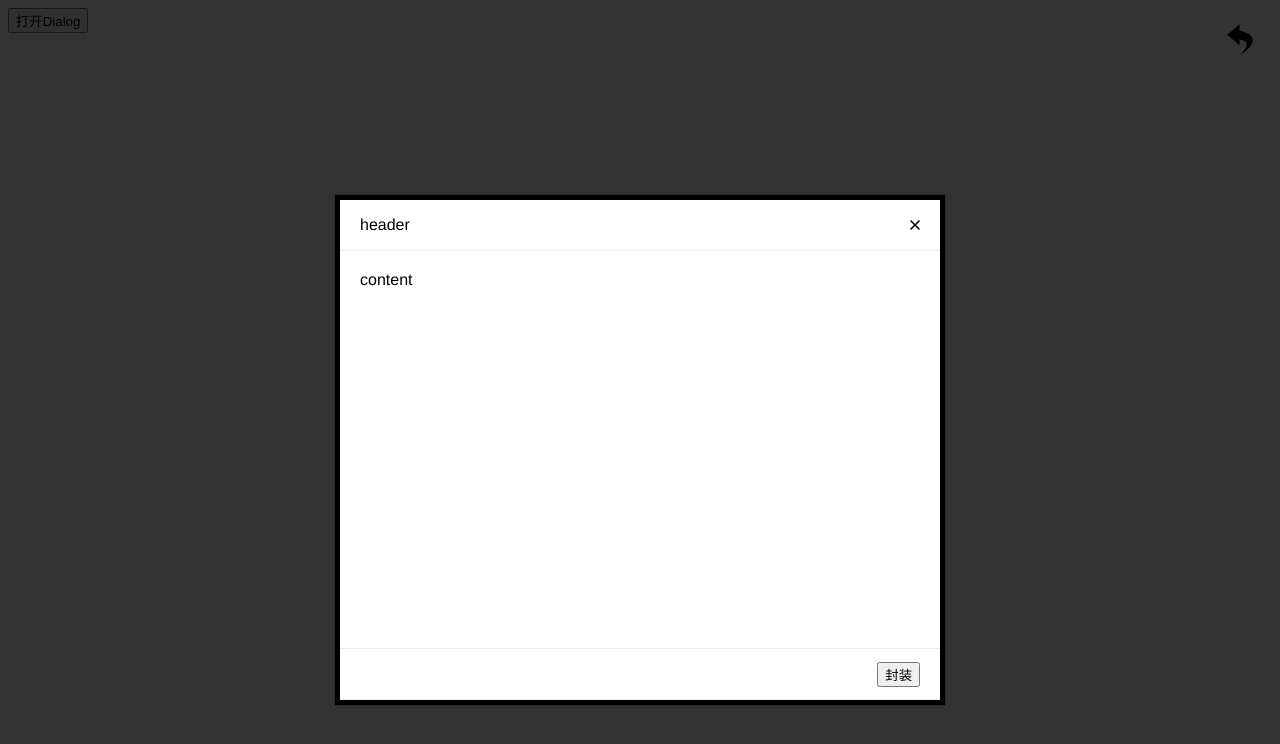
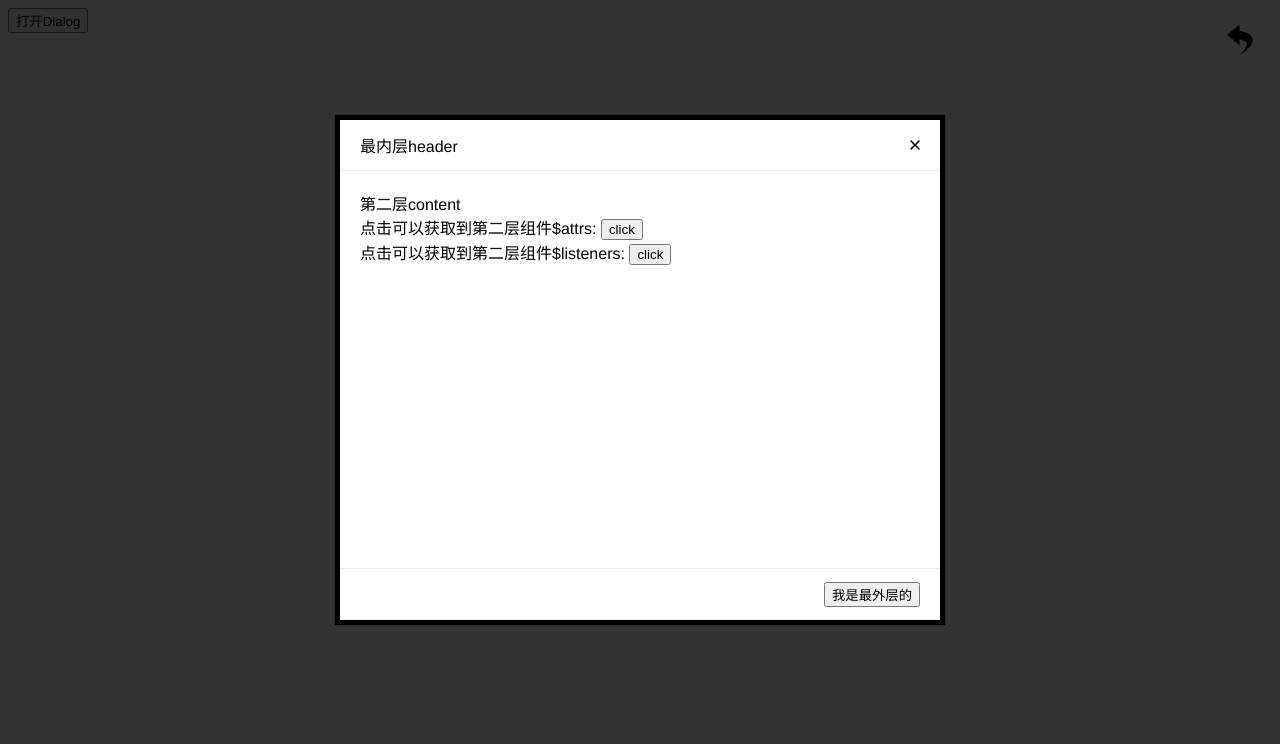
Before and after one commit to llaiwenbin/vue-tech, a Vue app: page /#/secDialog in a window 1280 px wide. Both pictures are taken after a click on the button "打开Dialog". Shown: the top 744 px of the page. Built offline with nearby package versions, Linux system fonts and the light colour scheme.

Commit message:
尝试到inheritAttrs

```diff
--- a/src/globalComponent/dialog/index.vue
+++ b/src/globalComponent/dialog/index.vue
@@ -2,7 +2,8 @@
   <div class="dialog-bg" v-show="visible">
     <div class="dialog-box">
       <div class="dialog-box-titile">
-                <span>header</span>
+        <slot name="header">
+          <span>最内层header</span>
           <svg
             t="1599024123848"
             class="icon"
@@ -20,9 +21,10 @@
               p-id="2375"
             />
           </svg>
+        </slot>
       </div>
       <div class="dialog-box-content">
-                <slot name="content">content</slot>
+        <slot name="content">最内层content</slot>
       </div>
       <div class="dialog-box-foot">
         <slot name="foot">
@@ -55,6 +57,7 @@ export default {
       this.$_close();
     },
     $_close() {
+      // update:属性 发生变化的时候会触发.sync 属性变化
       this.$emit("update:visible", false);
     },
   },
@@ -72,7 +75,7 @@ export default {
     left: calc(50% - 300px);
     position: absolute;
     background: #fff;
-        top: 200px;
+    top: 15%;
     width: 600px;
     height: 500px;
     display: flex;
--- a/src/globalComponent/dialog/secDialog.vue
+++ b/src/globalComponent/dialog/secDialog.vue
@@ -1,31 +1,54 @@
 <template>
+  <Dialog v-bind="$attrs" v-on="$listeners">
+    <template #header>
+      <slot name="header"></slot>
+    </template>
+    <template #content>
+      <slot name="content">
+        <div>第二层content</div>
         <div>
-        <button @click="showDialog">打开Dialog</button>
-        <Dialog :visible.sync="visible" @confirm="confirm" @close="close">
+          点击可以获取到第二层组件$attrs:
+          <button @click="logAttrs">click</button>
+        </div>
+
+        <div>
+          点击可以获取到第二层组件$listeners:
+          <button @click="logListeners">click</button>
+        </div>
+      </slot>
+    </template>
     <template #foot>
-                <button>封装</button>
+      <slot name="foot">
+        <button>第二层foot</button>
+      </slot>
     </template>
   </Dialog>
-    </div>
 </template>
 <script>
 import Dialog from "./index.vue";
 export default {
+  // 默认为true 此时外部传入的都可以在HTML上看到这个属性，设置为false时，只有没有被props的才会在本层的HTML标签属性显示。被props的没有必要显示
+
+  // 组件将不会把未被注册的props呈现为普通的HTML属性。但是在组件里我们可以通过其$attrs可以获取到没有使用的注册属性
+  // 通过设置 inheritAttrs 到 false，这些默认行为将会被去掉
+  //   inheritAttrs: false,
   name: "secDialog",
   data() {
-        return {
-            visible: false,
-        };
+    return {};
   },
+  props: ["isProps"],
   methods: {
-        showDialog() {
-            this.visible = true;
-        },
     confirm() {
-            console.log("确认");
+      console.log("第二层确认");
     },
     close() {
-            console.log("取消");
+      console.log("第二层取消");
+    },
+    logAttrs() {
+      console.log(this.$attrs);
+    },
+    logListeners() {
+      console.log(this.$listeners);
     },
   },
   components: {
--- a/src/view/secDialog.vue
+++ b/src/view/secDialog.vue
@@ -1,15 +1,21 @@
 <template>
   <div>
     <button @click="showDialog">打开Dialog</button>
-        <Dialog :visible.sync="visible" @confirm="confirm" @close="close">
+    <Dialog
+      :visible.sync="visible"
+      @confirm="confirm"
+      @close="close"
+      isProps="isProps"
+      isNoProps="isNotProps"
+    >
       <template #foot>
-                <button>封装</button>
+        <button>我是最外层的</button>
       </template>
     </Dialog>
   </div>
 </template>
 <script>
-import Dialog from "@/globalComponent/dialog/index.vue";
+import Dialog from "@/globalComponent/dialog/secDialog.vue";
 export default {
   name: "secDialog",
   data() {
@@ -22,10 +28,10 @@ export default {
       this.visible = true;
     },
     confirm() {
-            console.log("确认");
+      console.log("最外层确认");
     },
     close() {
-            console.log("取消");
+      console.log("最外层取消");
     },
   },
   components: {
```
Lines whose indentation alone changed are shown as unchanged.
